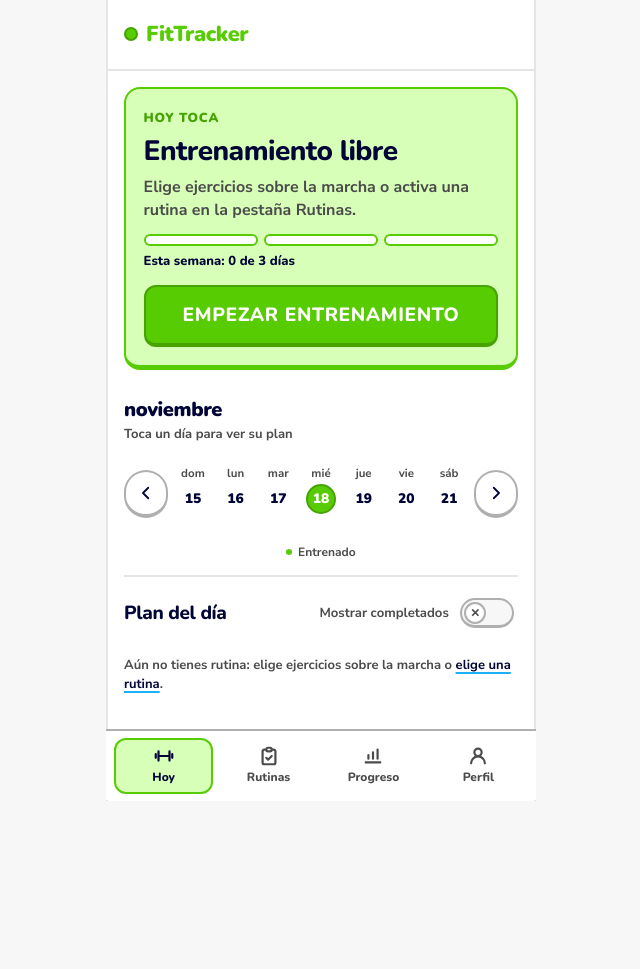
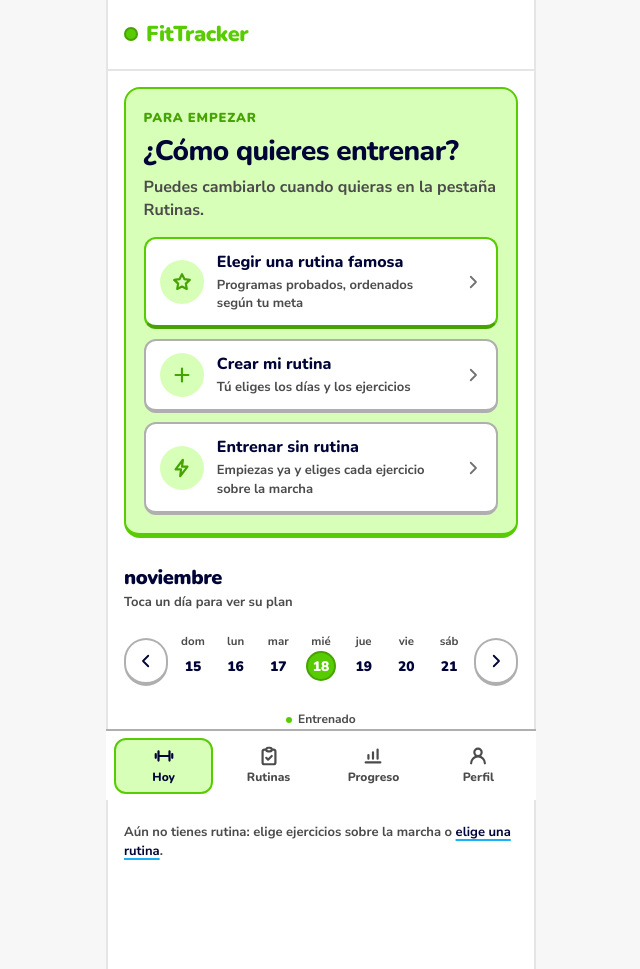
Before and after one commit to juanp-ing/fittracker, a Flask app: page / in a window 1280 px wide. Shown: the whole page, without its empty margins (319-959 px from the left). Before the commit the page ends 801 px from the top, so only its background shows below. Run offline with Flask 3, Linux system fonts and the light colour scheme; a user stored in the database is signed in.

Commit message:
feat(ux): bienvenida en Hoy para quien aún no tiene rutina (#16)
* fix(ux): Hoy sin rutina no inventa días de entreno y buscador de ejercicios en el editor de rutinas

Dos detalles de la auditoría funcional del 2026-11-18:

- Hoy, usuario sin rutina: el servidor marcaba lun/mié/vie como «toca
  entrenar» aunque no hubiera plan, a la vez que decía «Entrenamiento
  libre» y «No hay ejercicios planificados». Ahora ningún día «toca», la
  leyenda «Toca entrenar» se oculta y el aviso enlaza a Rutinas.
- Editor de rutinas: el <select> de 104 ejercicios pasa a ser un buscador
  sin tildes (busca por nombre y por músculo), con chips de músculo para
  filtrar sin teclado. Un toque añade el ejercicio al día activo y lo
  marca como «✓ Añadido».

Verificado en Chromium a 390×844 (crear, editar, plan por días, guardar).

* feat(ui): modo oscuro con la paleta oscura de Duolingo

- Tema oscuro redefiniendo los tokens existentes (fondo #131f24,
  superficies #202f36, bordes #37464f, texto #f1f7fb, verde #93d333,
  azul #49c0f8). Se activa con prefers-color-scheme ("Automático") o
  forzado con data-theme en <html>.
- Nuevo token --color-on-accent para el texto sobre botones de color
  (antes paper-white, que es la superficie); en oscuro es tinta oscura,
  como en Duolingo. --color-overlay para el fondo tras las hojas.
- Perfil → Apariencia: Automático · Claro · Oscuro, guardado en
  localStorage y aplicado desde el <head> antes del CSS (sin destello).
  Dos meta theme-color y color-scheme para controles nativos.
- Mapa: títulos y líneas guía del SVG siguen la tinta del tema. Gráfica:
  el color de la línea sale del token.
- DESIGN.md y AGENTS.md documentan el tema oscuro.

Verificado en Chromium a 390×844: capturas de todas las pantallas y un
escaneo de contraste de los textos visibles; en oscuro todos pasan AA.

* feat(ux): bienvenida en Hoy para quien aún no tiene rutina

Quien crea su cuenta y no tiene ninguna rutina ve en Hoy «¿Cómo quieres
entrenar?» con tres caminos grandes en lugar de «Entrenamiento libre»:

- Elegir una rutina famosa → /rutinas (abre en el catálogo).
- Crear mi rutina → /rutinas?crear=1, que abre directamente la hoja de
  crear (el parámetro se quita de la URL para no reabrirla al recargar).
- Entrenar sin rutina → empieza la sesión libre al momento.

En cuanto tiene una rutina, Hoy vuelve a ser como siempre.
Verificado en Chromium a 390×844, en claro y en oscuro.

```diff
--- a/app/static/css/styles.css
+++ b/app/static/css/styles.css
@@ -1997,6 +1997,59 @@ h3 { font-size: var(--text-lg); line-height: 1.25; }
 
 .today-hero .btn-duo--giant { margin-top: 0.35rem; }
 
+/* Bienvenida sin rutina: misma tarjeta que el hero, con tres caminos grandes (pulgar). */
+.start-card {
+  background-color: var(--color-storybook-green);
+  border: 2px solid var(--color-eager-green);
+  border-bottom-width: 5px;
+  border-radius: 16px;
+  padding: 1.25rem 1.1rem 1.1rem;
+  display: flex;
+  flex-direction: column;
+  gap: 0.55rem;
+}
+.start-options {
+  display: flex;
+  flex-direction: column;
+  gap: 0.6rem;
+  margin-top: 0.35rem;
+}
+.start-option {
+  display: flex;
+  align-items: center;
+  gap: 0.8rem;
+  width: 100%;
+  min-height: 72px;
+  padding: 0.75rem 0.9rem;
+  text-align: left;
+  text-decoration: none;
+  font: inherit;
+  color: var(--color-night-ink);
+  background-color: var(--color-paper-white);
+  border: 2px solid var(--color-faded-gray);
+  border-bottom-width: 4px;
+  border-radius: var(--radius-btn);
+  cursor: pointer;
+  transform: translateY(0);
+  transition: transform 75ms var(--ease-out);
+}
+.start-option:active { transform: translateY(2px); border-bottom-width: 2px; }
+.start-option--main { border-color: var(--color-eager-green); border-bottom-color: var(--color-eager-green-shade); }
+.start-option__icon {
+  flex-shrink: 0;
+  display: grid;
+  place-items: center;
+  width: 44px;
+  height: 44px;
+  border-radius: 50%;
+  background-color: var(--color-storybook-green);
+  color: var(--color-eager-green-shade);
+}
+.start-option__text { flex: 1; display: flex; flex-direction: column; gap: 0.1rem; min-width: 0; }
+.start-option__text strong { font-family: var(--font-display); font-weight: 800; font-size: var(--text-base); }
+.start-option__text span { font-weight: 700; font-size: var(--text-sm); color: var(--color-charcoal); }
+.start-option__chevron { flex-shrink: 0; color: var(--color-pencil-gray); }
+
 .today-hero__switch {
   align-self: center;
   width: 100%;
--- a/app/static/js/registro.js
+++ b/app/static/js/registro.js
@@ -1023,6 +1023,9 @@
   }
 
   if (btnEmpezar) btnEmpezar.addEventListener('click', () => empezarEntrenamiento());
+  // Bienvenida sin rutina: «Entrenar sin rutina» empieza igual que el botón de siempre.
+  const btnSinRutina = $('btn-entrenar-sin-rutina');
+  if (btnSinRutina) btnSinRutina.addEventListener('click', () => empezarEntrenamiento());
 
   alTocarFilaPlan(listaChecklistEl, (id) => {
     if (estado.sesion) {
--- a/app/templates/index.html
+++ b/app/templates/index.html
@@ -16,6 +16,10 @@
   <svg class="{{ clase }}" viewBox="0 0 24 24" aria-hidden="true"><path d="M8 4h8v5a4 4 0 01-8 0V4zM8 6H4v1a3 3 0 003 3M16 6h4v1a3 3 0 01-3 3M12 13v4M8 20h8"/></svg>
   {%- elif nombre == 'bolt' -%}
   <svg class="{{ clase }}" viewBox="0 0 24 24" aria-hidden="true"><path d="M13 3L5 13.5h6L10 21l8-10.5h-6L13 3z"/></svg>
+  {%- elif nombre == 'star' -%}
+  <svg class="{{ clase }}" viewBox="0 0 24 24" aria-hidden="true"><path d="M12 3.5l2.6 5.3 5.9.9-4.3 4.1 1 5.8L12 16.9l-5.2 2.7 1-5.8-4.3-4.1 5.9-.9L12 3.5z"/></svg>
+  {%- elif nombre == 'plus' -%}
+  <svg class="{{ clase }}" viewBox="0 0 24 24" aria-hidden="true"><path d="M12 5v14M5 12h14"/></svg>
   {%- elif nombre == 'clock' -%}
   <svg class="{{ clase }}" viewBox="0 0 24 24" aria-hidden="true"><circle cx="12" cy="12" r="8.5"/><path d="M12 7.5V12l3 2"/></svg>
   {%- endif -%}
@@ -40,7 +44,42 @@
   {# ================================================================== #}
   <div id="hoy-previo" class="hoy-previo" {% if sesion_activa %}hidden{% endif %}>
 
-    <section class="today-hero" aria-labelledby="hero-titulo">
+    {# Sin ninguna rutina (p. ej. cuenta recién creada): tres caminos en vez de «Entrenamiento libre». #}
+    {% if not rutinas %}
+    <section id="bienvenida-sin-rutina" class="start-card" aria-labelledby="bienvenida-titulo">
+      <span class="today-hero__eyebrow">Para empezar</span>
+      <h1 id="bienvenida-titulo" class="today-hero__title">¿Cómo quieres entrenar?</h1>
+      <p class="today-hero__meta">Puedes cambiarlo cuando quieras en la pestaña Rutinas.</p>
+      <div class="start-options">
+        <a href="/rutinas" class="start-option start-option--main">
+          <span class="start-option__icon">{{ icono('star', 'icon') }}</span>
+          <span class="start-option__text">
+            <strong>Elegir una rutina famosa</strong>
+            <span>Programas probados, ordenados según tu meta</span>
+          </span>
+          {{ icono('chevron', 'icon icon--sm start-option__chevron') }}
+        </a>
+        <a href="/rutinas?crear=1" class="start-option">
+          <span class="start-option__icon">{{ icono('plus', 'icon') }}</span>
+          <span class="start-option__text">
+            <strong>Crear mi rutina</strong>
+            <span>Tú eliges los días y los ejercicios</span>
+          </span>
+          {{ icono('chevron', 'icon icon--sm start-option__chevron') }}
+        </a>
+        <button type="button" id="btn-entrenar-sin-rutina" class="start-option">
+          <span class="start-option__icon">{{ icono('bolt', 'icon') }}</span>
+          <span class="start-option__text">
+            <strong>Entrenar sin rutina</strong>
+            <span>Empiezas ya y eliges cada ejercicio sobre la marcha</span>
+          </span>
+          {{ icono('chevron', 'icon icon--sm start-option__chevron') }}
+        </button>
+      </div>
+    </section>
+    {% endif %}
+
+    <section class="today-hero" aria-labelledby="hero-titulo" {% if not rutinas %}hidden{% endif %}>
       <div class="today-hero__top">
         <span id="hero-eyebrow" class="today-hero__eyebrow">
           {% if es_descanso %}Hoy{% else %}Hoy toca{% endif %}
```
Also changed, not shown: app/templates/rutinas/index.html (+11 -0 lines), tests/integration/test_hoy_sin_rutina_y_buscador.py (+34 -0 lines).
